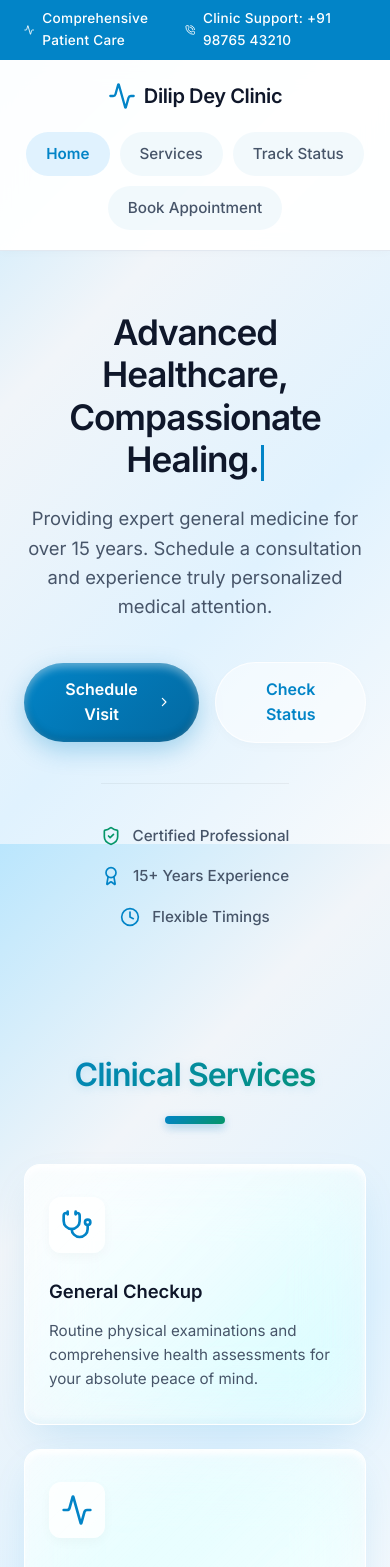
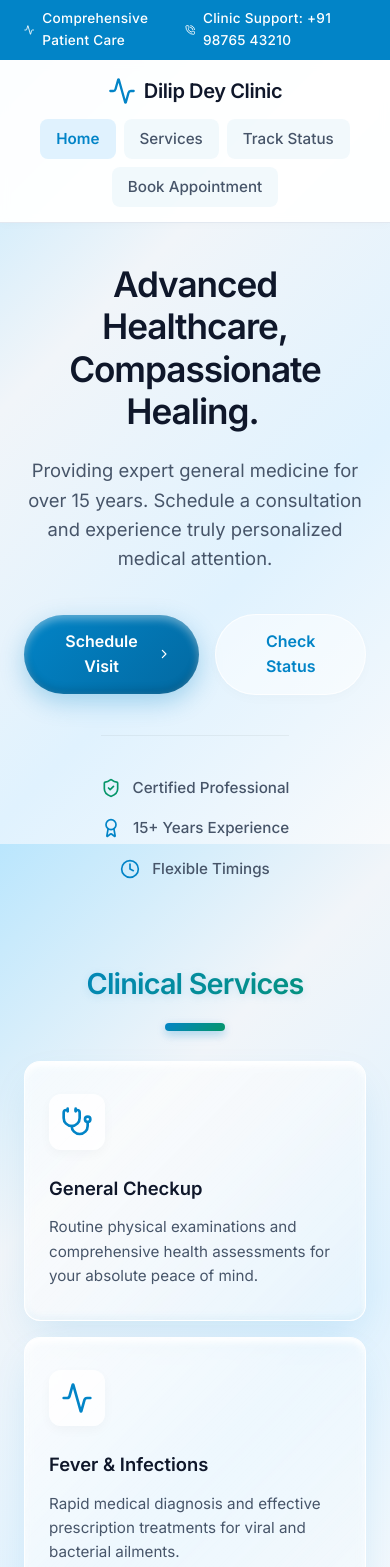
Before and after one commit to jitkarmakar46/frontend, a React (Vite) app in the folder frontend/: page / in a window 390 px wide. Shown: the top 1567 px of the page. Built offline with nearby package versions, Linux system fonts and the light colour scheme.

Commit message:
Improve mobile styles for better responsiveness
Adjusted CSS styles for mobile responsiveness, including padding, gap, and scroll behavior to enhance user experience on smaller screens.

```diff
--- a/frontend/src/index.css
+++ b/frontend/src/index.css
@@ -474,46 +474,65 @@ body {
     font-size: 0.95rem;
 }
 @media (max-width: 768px) {
-    html, body {
+    /* 1. Fix "Laggy" scrolling (Turn off heavy graphics & snapping for mobile) */
+    html, body, .app-container {
         scroll-snap-type: none !important;
+        -webkit-scroll-snap-type: none !important;
     }
+    .service-card, .glass-panel, .navbar {
+        backdrop-filter: blur(4px) !important;
+        -webkit-backdrop-filter: blur(4px) !important;
+    }
+    .app-container {
+        animation: none !important; /* Stop heavy background animation to save battery/GPU */
+    }
+
+    /* 2. Fix "Partial Viewing" (Stop navbar from hiding the sections) */
     .section, .hero {
         scroll-snap-align: none !important;
         min-height: auto !important;
-        padding: 60px 0 !important;
+        padding: 40px 0 !important;
+        scroll-margin-top: 220px !important; /* Forces the jump to stop way below the tall mobile navbar! */
     }
+
+    /* 3. Stack Navigation neatly */
     .nav-container {
         flex-direction: column;
         height: auto;
-        padding: 20px 0;
-        gap: 20px;
+        padding: 15px 0;
+        gap: 12px;
     }
     .nav-links {
         flex-wrap: wrap;
         justify-content: center;
-        gap: 10px;
+        gap: 8px;
     }
     .nav-pill {
         display: none;
     }
     .nav-links a {
         background: rgba(2, 132, 199, 0.05);
+        padding: 8px 16px;
+        border-radius: 8px;
     }
     .nav-links a.active {
         background: #e0f2fe;
     }
+
+    /* 4. Fit grids & text to small screens */
     .hero h1 {
         font-size: 2.2rem !important;
     }
     .section-title {
-        font-size: 2rem !important;
-        margin-bottom: 40px !important;
+        font-size: 1.8rem !important;
+        margin-bottom: 30px !important;
     }
     .glass-panel {
         padding: 24px 16px !important;
     }
     .services-grid {
         grid-template-columns: 1fr !important;
+        gap: 16px !important;
     }
     .trust-badges {
         flex-direction: column;
```
